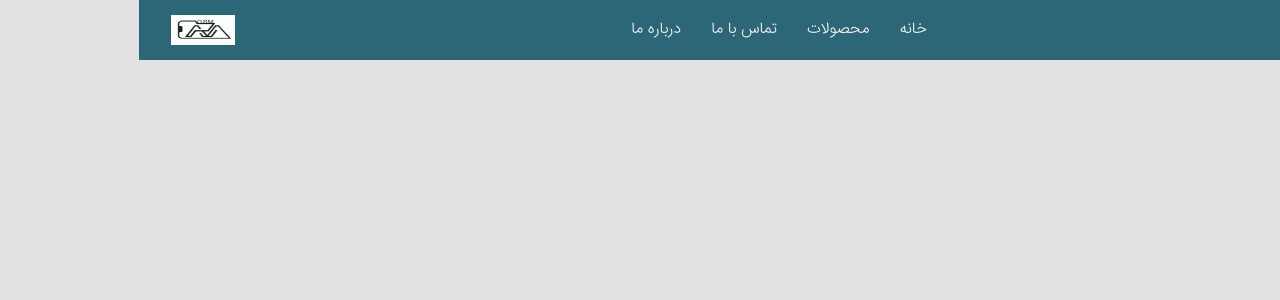
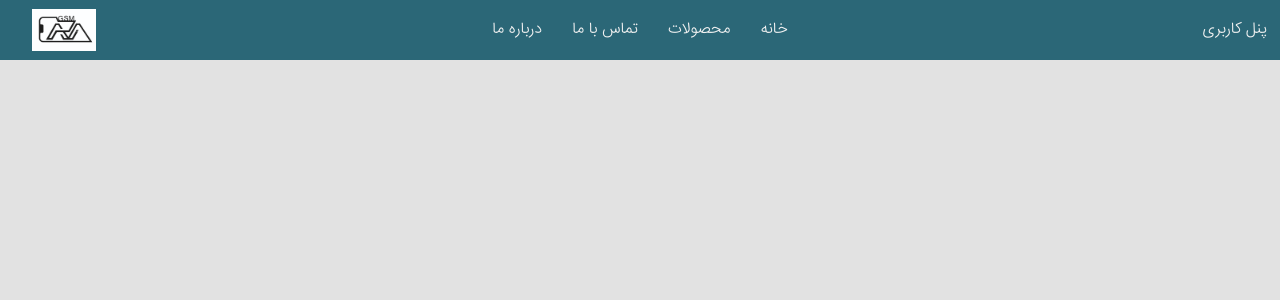
Before and after one commit to Mehrabkb/Mobile-shopping, a React (Create React App) app: page / in a window 1280 px wide. Shown: the top 300 px of the page. Built offline with nearby package versions, Linux system fonts and the light colour scheme.

Commit message:
add media query in css

```diff
--- a/src/components/Header/Header.css
+++ b/src/components/Header/Header.css
@@ -52,5 +52,10 @@
 }
 .header .logo a img{
     width: 50%;
-    height: 50%;
+    height: 70%;
 }
+@media (max-width: 768px){
+    .header{
+        display : none;
+    }
+}
--- a/src/components/Header/Header.js
+++ b/src/components/Header/Header.js
@@ -1,7 +1,9 @@
-import React from 'react';
+import React  , {Component} from 'react';
 import PropTypes from 'prop-types';
 import './Header.css';
 import logo from '../../images/logo.jpg';
+
+
 
 const menuList = ['خانه' , 'محصولات' , 'تماس با ما' , 'درباره ما']
 let list = [];
@@ -23,7 +25,7 @@ const Header = () => (
         </nav>
         <div className={'logo'}>
             <a>
-                <img src={logo} />
+                <img src={logo}/>
             </a>
         </div>
     </header>
```
